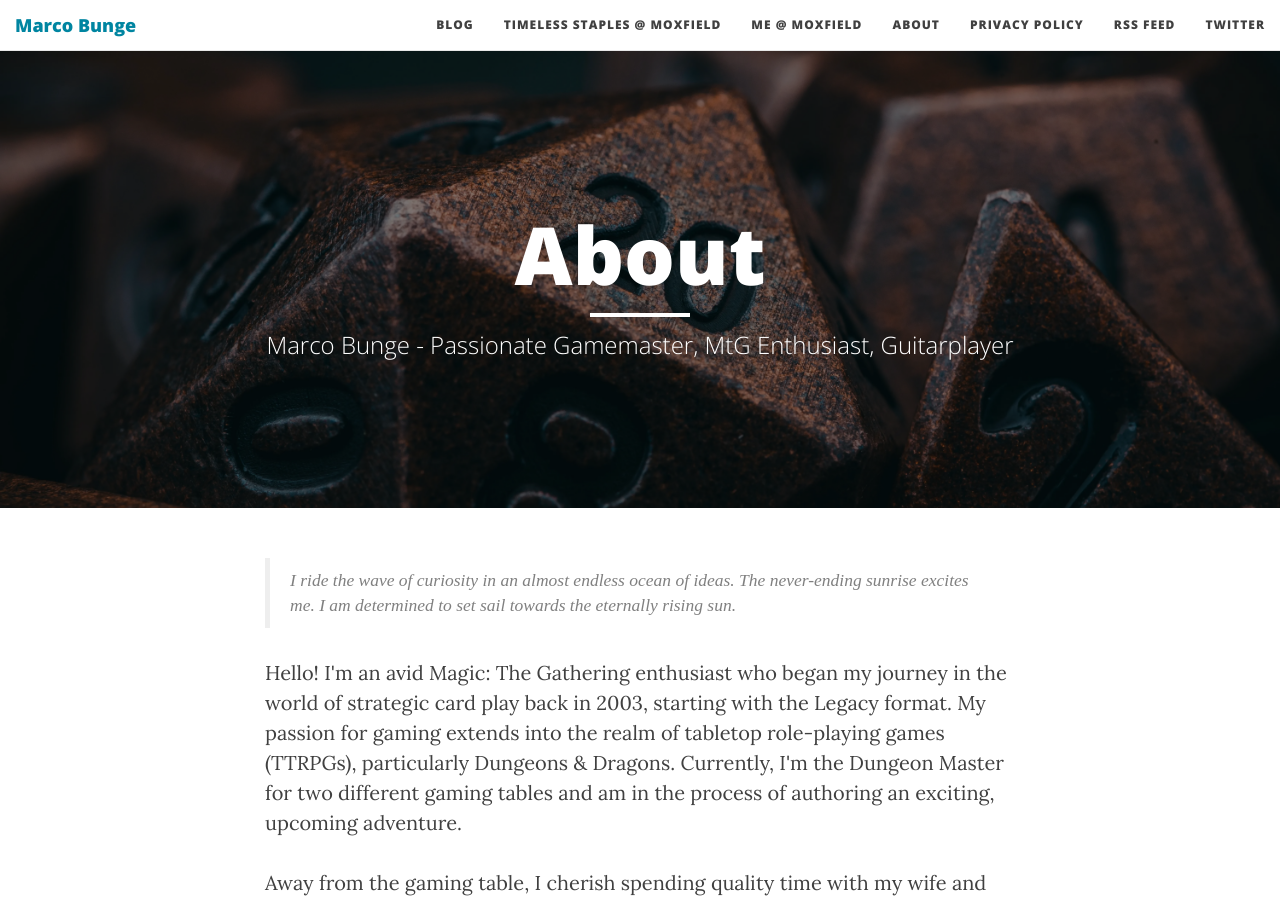
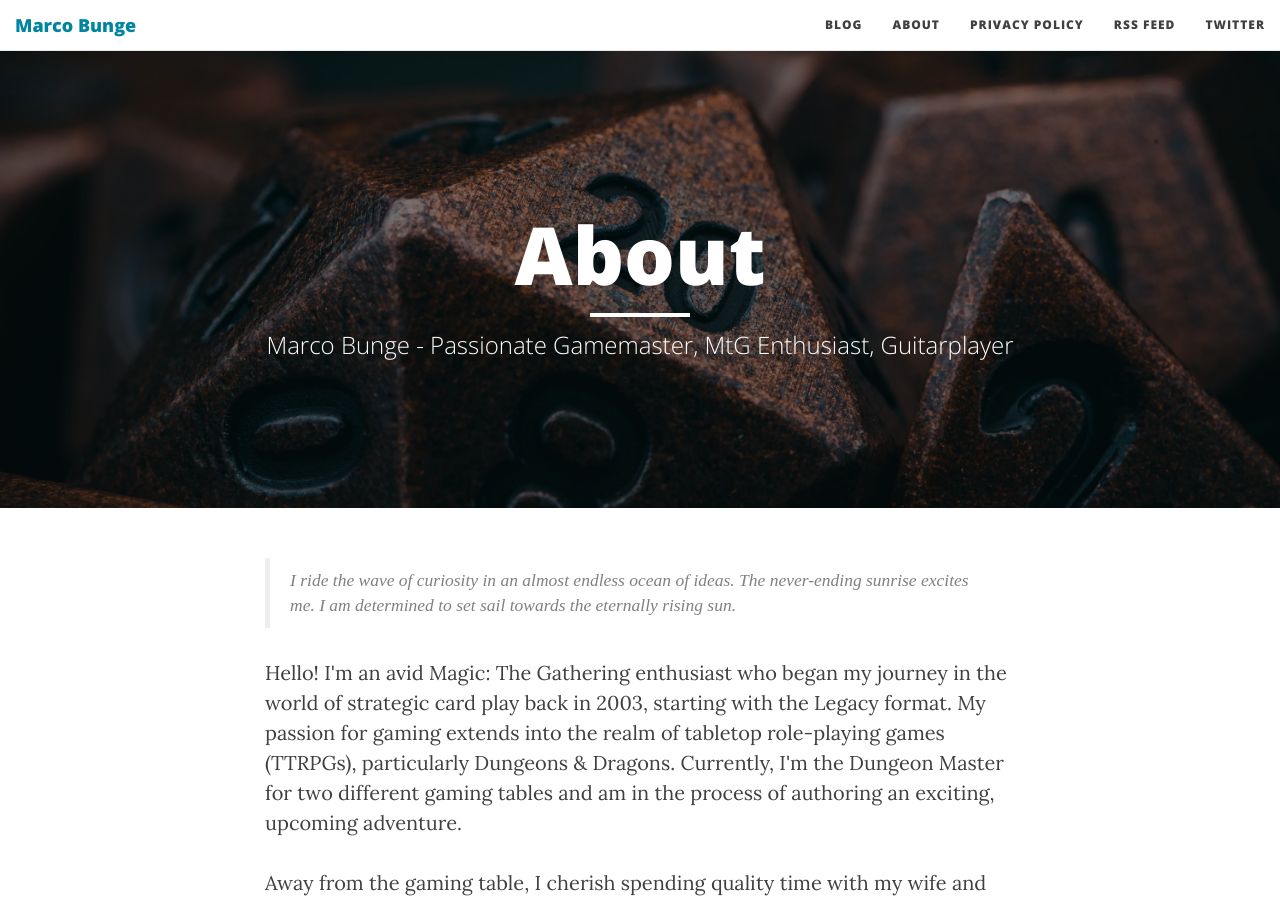
Before and after one commit to mbunge/mbunge.github.io, a Jekyll site: the page built from about.html, in a window 1280 px wide and 900 px high. Built offline with Jekyll 4.4.1, drawn with Linux system fonts in a browser that asks for light colours; some web fonts are replaced; comment, search, counter and statistics services are not loaded.

Commit message:
Remove moxfield links

```diff
--- a/_includes/nav.html
+++ b/_includes/nav.html
@@ -17,12 +17,6 @@
             <ul class="nav navbar-nav navbar-right">
                 <li>
                     <a href="{{ site.baseurl }}/">Blog</a>
-                </li>
-                <li>
-                    <a href="https://www.moxfield.com/decks/DJUxadn2y0at656Pmx69pA" target="_blank">Timeless Staples @ Moxfield</a>
-                </li>
-                <li>
-                    <a href="https://www.moxfield.com/users/zombienoxx" target="_blank">me @ Moxfield</a>
                 </li>
                 {% for page in site.pages %}
                 {% if page.title %}
--- a/about.html
+++ b/about.html
@@ -2,6 +2,7 @@
 layout: page
 title: "About"
 description: "Marco Bunge - Passionate Gamemaster, MtG Enthusiast, Guitarplayer"
+permalink: /about
 ---
 
 <blockquote>
```
